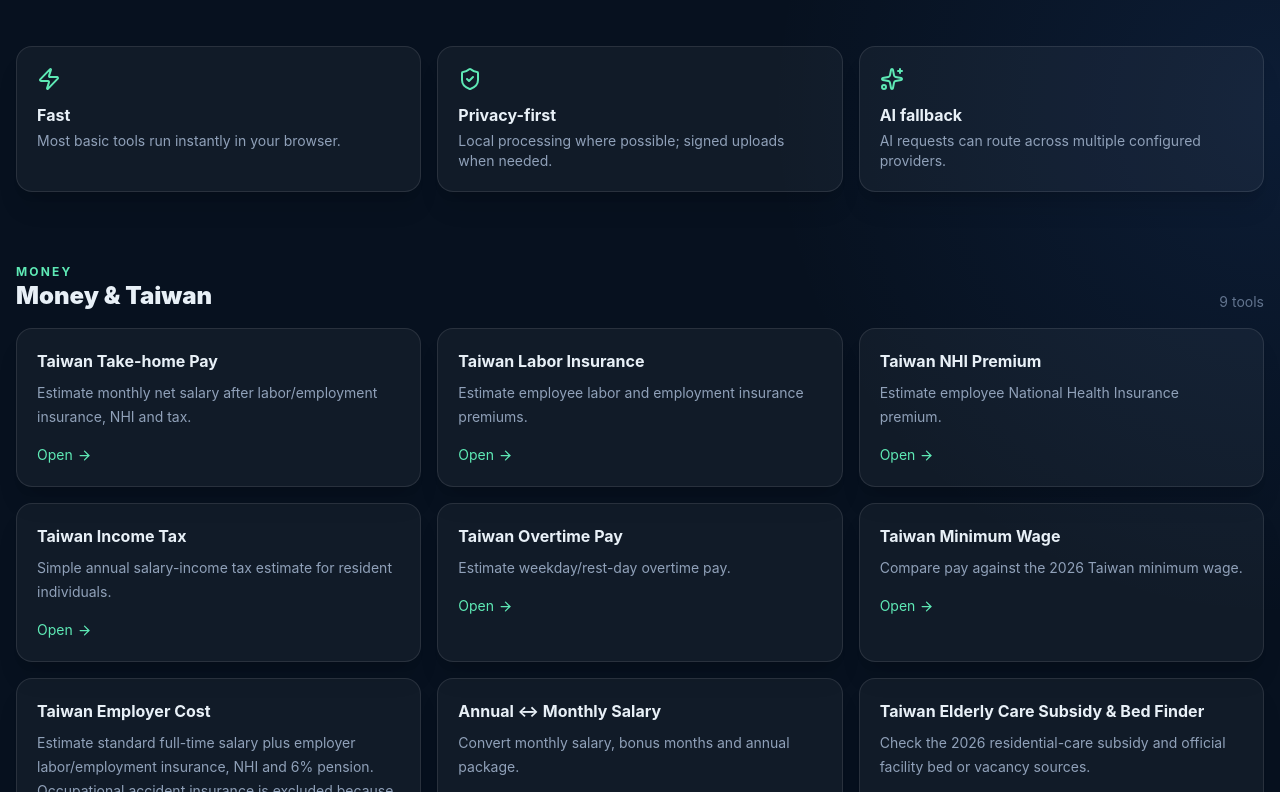
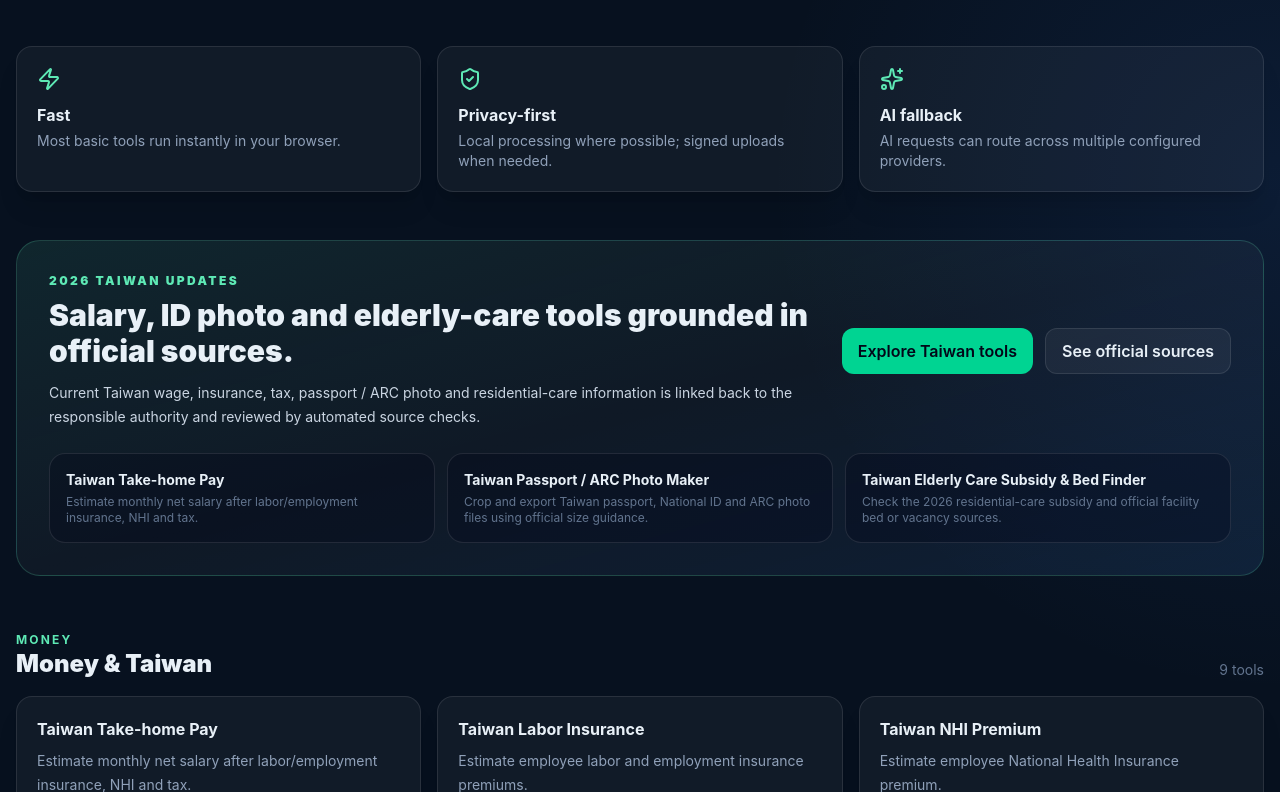
Before and after one commit to KanwarAfaq/anytool-online, a React (Vite) app: page / in a window 1280 px wide. Shown: the part 538-1330 px from the top of the page. Built offline with nearby package versions, Linux system fonts and the light colour scheme.

Commit message:
Add source-backed 2026 homepage banner and featured tools

```diff
--- a/src/pages/Home.jsx
+++ b/src/pages/Home.jsx
@@ -5,7 +5,14 @@ import Seo from '../components/Seo'
 import { useI18n } from '../i18n'
 
 export default function Home(){
- const {t,toolName,toolDescription,pathFor}=useI18n()
+ const {lang,t,toolName,toolDescription,pathFor}=useI18n()
+ const banner={
+  en:{eyebrow:'2026 Taiwan updates',title:'Salary, ID photo and elderly-care tools grounded in official sources.',body:'Current Taiwan wage, insurance, tax, passport / ARC photo and residential-care information is linked back to the responsible authority and reviewed by automated source checks.',cta:'Explore Taiwan tools',sources:'See official sources'},
+  'zh-TW':{eyebrow:'2026 台灣最新資訊',title:'薪資、證件照與老人照護工具，以官方資料為依據。',body:'台灣工資、保險、稅務、護照／ARC 照片與住宿式照護資訊皆連結主管機關，並由自動來源監控定期檢查。',cta:'查看台灣工具',sources:'查看官方來源'},
+  ar:{eyebrow:'تحديثات تايوان 2026',title:'أدوات الرواتب والصور الرسمية ورعاية المسنين مبنية على مصادر حكومية.',body:'نربط معلومات الأجور والتأمين والضرائب وصور الجواز/ARC والرعاية السكنية بالجهات الرسمية ونراقب تغير المصادر دورياً.',cta:'استكشف أدوات تايوان',sources:'المصادر الرسمية'},
+  ur:{eyebrow:'2026 تائیوان اپ ڈیٹس',title:'تنخواہ، شناختی فوٹو اور بزرگ نگہداشت کے ٹولز سرکاری ذرائع پر مبنی ہیں۔',body:'اجرت، انشورنس، ٹیکس، پاسپورٹ/ARC فوٹو اور رہائشی نگہداشت کی معلومات متعلقہ سرکاری اداروں سے منسلک اور باقاعدگی سے مانیٹر کی جاتی ہیں۔',cta:'تائیوان ٹولز دیکھیں',sources:'سرکاری ذرائع'}
+ }[lang]||null
+ const B=banner||{}
  return <>
   <Seo title="AnyTool.online — Taiwan Calculators, Image, PDF & AI Tools" description="Free source-backed Taiwan salary calculators, passport and ARC photo tools, PDF utilities, QR tools, OCR and practical online calculators." jsonLd={[{'@context':'https://schema.org','@type':'WebSite',name:'AnyTool.online',url:'https://anytool.online/'},{'@context':'https://schema.org','@type':'Organization',name:'AnyTool.online',url:'https://anytool.online/'}]}/>
   <section className="mx-auto max-w-7xl px-4 pb-8 pt-16 md:pt-24">
@@ -19,6 +26,19 @@ export default function Home(){
     {[[Zap,t('fast'),t('fastDesc')],[ShieldCheck,t('privacy'),t('privacyDesc')],[Sparkles,t('aiFallback'),t('aiFallbackDesc')]].map(([Icon,title,desc])=><div className="card p-5" key={title}><Icon className="text-emerald-300"/><h3 className="mt-3 font-bold">{title}</h3><p className="mt-1 text-sm text-slate-400">{desc}</p></div>)}
    </div>
   </section>
+  <section className="mx-auto max-w-7xl px-4 py-4">
+   <div className="overflow-hidden rounded-3xl border border-emerald-300/20 bg-gradient-to-br from-emerald-300/10 via-white/[0.035] to-blue-400/10 p-6 md:p-8">
+    <div className="grid gap-6 lg:grid-cols-[1fr_auto] lg:items-center">
+      <div><p className="text-xs font-black uppercase tracking-[.2em] text-emerald-300">{B.eyebrow}</p><h2 className="mt-2 max-w-3xl text-2xl font-black sm:text-3xl">{B.title}</h2><p className="mt-3 max-w-3xl text-sm leading-6 text-slate-300">{B.body}</p></div>
+      <div className="flex flex-wrap gap-3 lg:justify-end"><Link className="btn-primary" to={pathFor('/categories/money')}>{B.cta}</Link><Link className="btn-ghost" to={pathFor('/sources')}>{B.sources}</Link></div>
+    </div>
+    <div className="mt-6 grid gap-3 sm:grid-cols-3">
+      <Link to={pathFor('/tools/take-home-pay')} className="rounded-2xl border border-white/10 bg-slate-950/30 p-4 hover:border-emerald-300/30"><div className="text-sm font-bold">{toolName(tools.find(x=>x.slug==='take-home-pay'))}</div><p className="mt-1 text-xs text-slate-500">{toolDescription(tools.find(x=>x.slug==='take-home-pay'))}</p></Link>
+      <Link to={pathFor('/tools/taiwan-id-photo')} className="rounded-2xl border border-white/10 bg-slate-950/30 p-4 hover:border-emerald-300/30"><div className="text-sm font-bold">{toolName(tools.find(x=>x.slug==='taiwan-id-photo'))}</div><p className="mt-1 text-xs text-slate-500">{toolDescription(tools.find(x=>x.slug==='taiwan-id-photo'))}</p></Link>
+      <Link to={pathFor('/tools/taiwan-elder-care')} className="rounded-2xl border border-white/10 bg-slate-950/30 p-4 hover:border-emerald-300/30"><div className="text-sm font-bold">{toolName(tools.find(x=>x.slug==='taiwan-elder-care'))}</div><p className="mt-1 text-xs text-slate-500">{toolDescription(tools.find(x=>x.slug==='taiwan-elder-care'))}</p></Link>
+    </div>
+   </div>
+  </section>
   <section id="tools" className="mx-auto max-w-7xl px-4 py-10">
    {categories.map(c=>{const list=tools.filter(tool=>tool.category===c.id);return <div key={c.id} className="mb-12"><div className="mb-4 flex items-end justify-between"><div><p className="text-xs font-bold uppercase tracking-[.18em] text-emerald-300">{c.id}</p><h2 className="text-2xl font-black"><Link className="hover:text-emerald-300" to={pathFor('/categories/'+c.id)}>{t('categories.'+c.id)}</Link></h2></div><span className="text-sm text-slate-500">{list.length} {t('tools')}</span></div><div className="grid gap-4 sm:grid-cols-2 lg:grid-cols-3">{list.map(tool=><Link to={pathFor('/tools/'+tool.slug)} key={tool.slug} className="card group p-5 transition hover:-translate-y-0.5 hover:border-emerald-400/30"><h3 className="font-bold group-hover:text-emerald-300">{toolName(tool)}</h3><p className="mt-2 text-sm leading-6 text-slate-400">{toolDescription(tool)}</p><span className="mt-4 inline-flex items-center text-sm text-emerald-300">{t('open')} <ArrowRight className="ms-1" size={15}/></span></Link>)}</div></div>})}
   </section>
```
